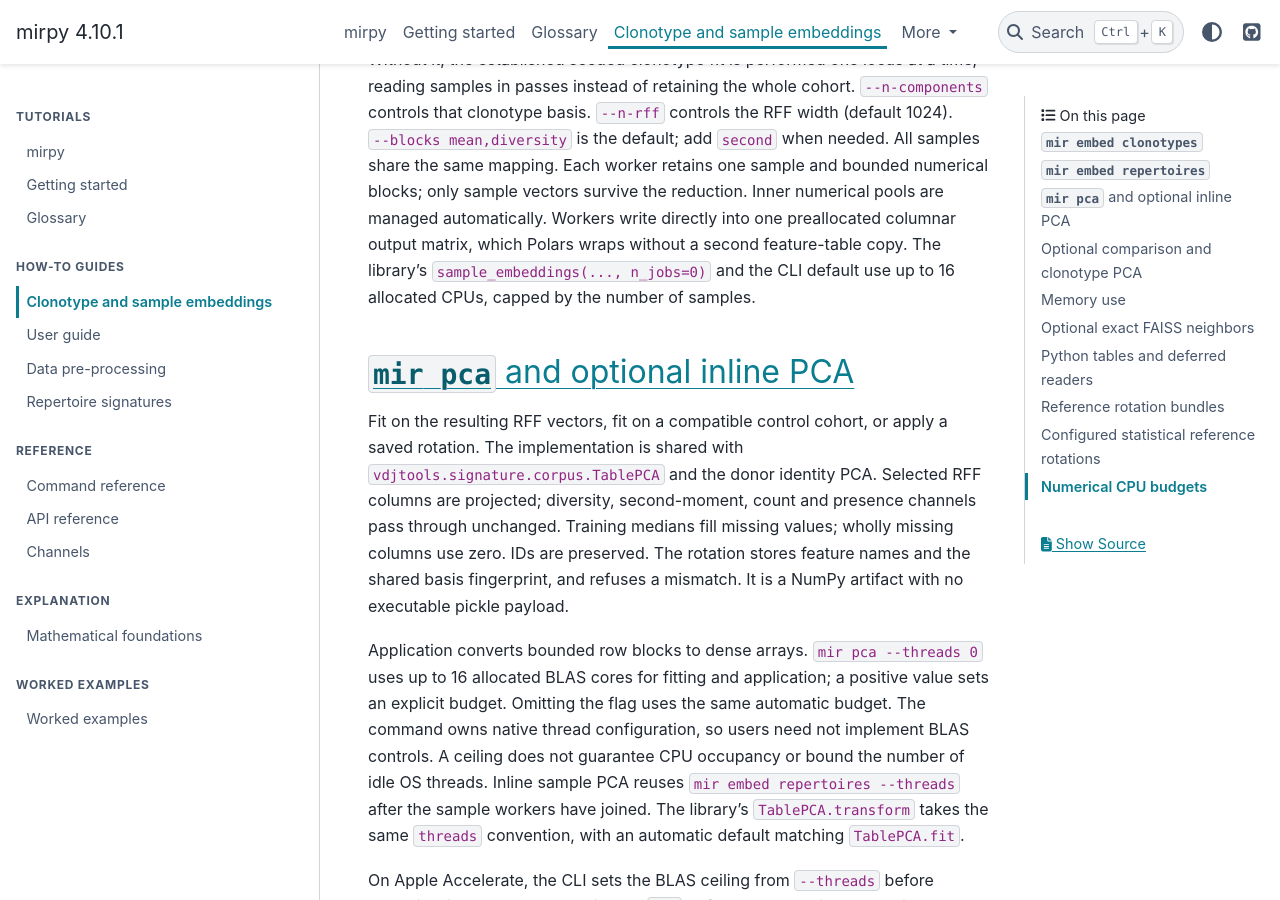
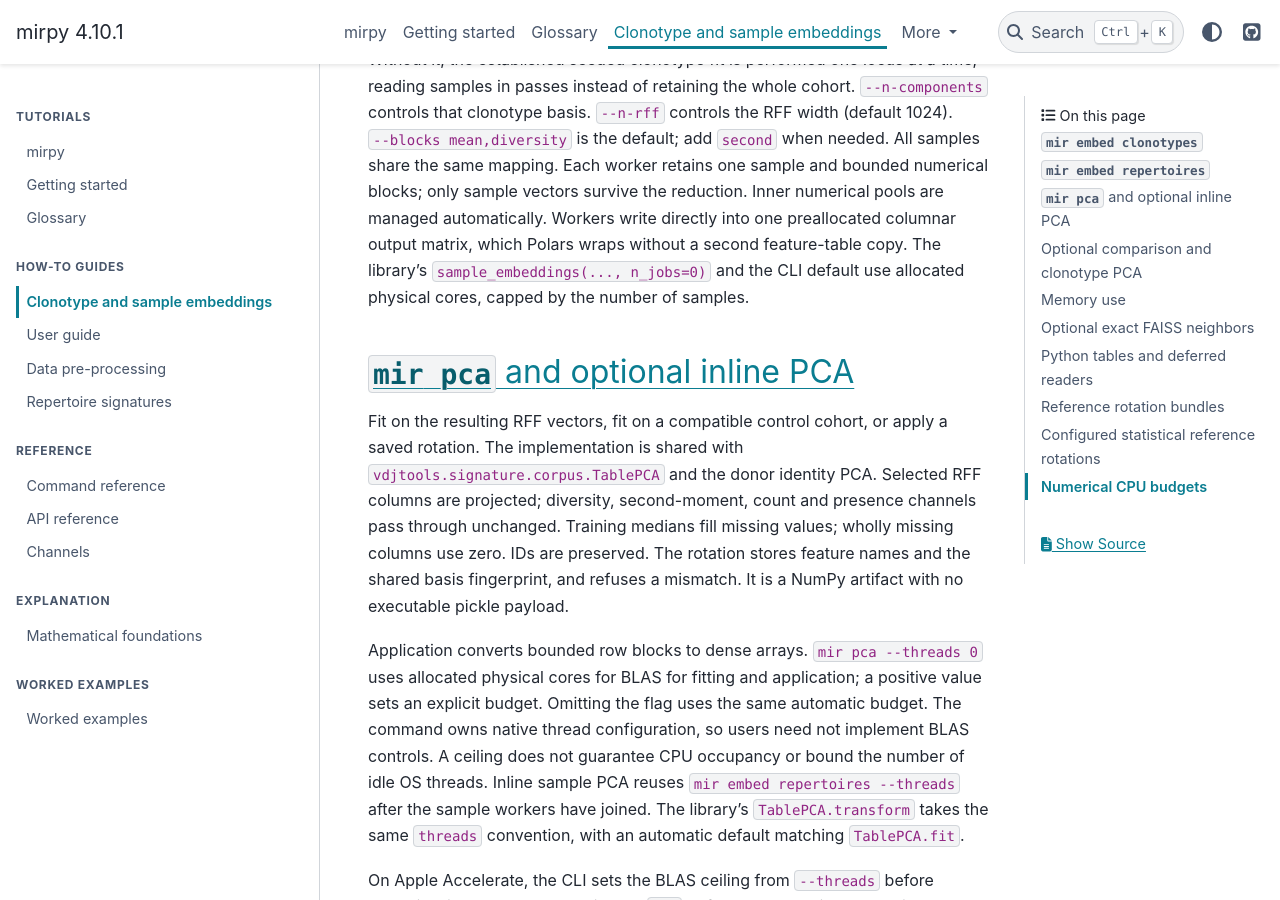
Before and after one commit to antigenomics/mirpy, a Sphinx documentation site: the page built from docs/embeddings.rst, in a window 1280 px wide and 900 px high, scrolled down 2026 px. Built offline with Sphinx 7.4.7 and the PyData theme 0.15.4, drawn with Linux system fonts in a browser that asks for light colours; some of the changed text lies outside the part shown.

Commit message:
Use shared physical CPU budgets and clarify README guidance

```diff
--- a/docs/cli.rst
+++ b/docs/cli.rst
@@ -114,7 +114,7 @@ half** of the portable signature. The statistics half is ``vdjtools signature``,
    * - ``--columns``
      - Restrict the output to a file of column names.
    * - ``-j/--jobs``
-     - Sample workers: ``0`` (default) selects up to 16 allocated CPUs.
+     - Sample workers: ``0`` (default) selects allocated physical cores.
 
 Which corpus to choose, and what the columns mean, are in :doc:`signature` and :doc:`channels`.
 
--- a/docs/embeddings.rst
+++ b/docs/embeddings.rst
@@ -79,7 +79,7 @@ only sample vectors survive the reduction. Inner numerical pools are managed aut
 Workers write directly into one preallocated columnar output matrix, which Polars
 wraps without a second feature-table copy.
 The library's ``sample_embeddings(..., n_jobs=0)`` and the CLI default use
-up to 16 allocated CPUs, capped by the number of samples.
+allocated physical cores, capped by the number of samples.
 
 ``mir pca`` and optional inline PCA
 -----------------------------------
@@ -93,7 +93,7 @@ rotation stores feature names and the shared basis fingerprint, and refuses a
 mismatch. It is a NumPy artifact with no executable pickle payload.
 
 Application converts bounded row blocks to dense arrays. ``mir pca --threads 0``
-uses up to 16 allocated BLAS cores for fitting and application; a positive value sets an
+uses allocated physical cores for BLAS for fitting and application; a positive value sets an
 explicit budget. Omitting the flag uses the same automatic budget. The command owns native thread
 configuration, so users need not implement BLAS controls. A ceiling does not
 guarantee CPU occupancy or bound the number of idle OS threads. Inline sample PCA reuses ``mir embed repertoires --threads``
@@ -251,7 +251,7 @@ provide an RFF basis for BCR or the other TCR loci.
 
 Reference fitting accepts separate phase budgets: ``jobs`` for sample workers,
 ``threads`` for BLAS after those workers join. ``threads=1`` preserves serial
-PCA; ``threads=0`` uses up to 16 allocated cores. The shared ``TablePCA.fit`` accepts
+PCA; ``threads=0`` uses allocated physical cores. The shared ``TablePCA.fit`` accepts
 the same fitting-only budget and restores caller BLAS limits afterwards.
 
 ``mir.embedding.reference.build_reference_rotations`` fits repeatable raw-sample
@@ -397,7 +397,7 @@ Numerical CPU budgets
 ---------------------
 
 Clonotype scaler/PCA fitting, density projection and PCA denoising accept
-``threads=0`` for automatic numerical budgets (up to 16 allocated CPUs),
+``threads=0`` for automatic numerical budgets (allocated physical cores),
 ``1`` for serial work, or an explicit count within the allocation. Automatic
 calls inherit an enclosing numerical phase; sample workers remain serial.
 Reference builds complete sample mapping before numerical fitting.
--- a/docs/usage.rst
+++ b/docs/usage.rst
@@ -164,7 +164,7 @@ multicore); at whole-repertoire scale pass ``backend="ann"`` (approximate, ``[an
 ``examples/density.py``.
 
 Isalgo calls use the native sampler by default, with ``threads=0`` selecting
-up to 16 allocated CPUs for one batched draw. Frozen OLGA sources retain reference
+allocated physical cores for one batched draw. Frozen OLGA sources retain reference
 sampling by default. Set ``engine="reference"`` explicitly for historical streams;
 ``engine="native"`` also works with explicitly selected legacy parameters.
 Reference points distinguish model source and the resolved sampler engine; repeated
```
Also changed, not shown: README.md (+6 -1 lines), src/mir/resources/gene_library/README.md, 7 other files.
